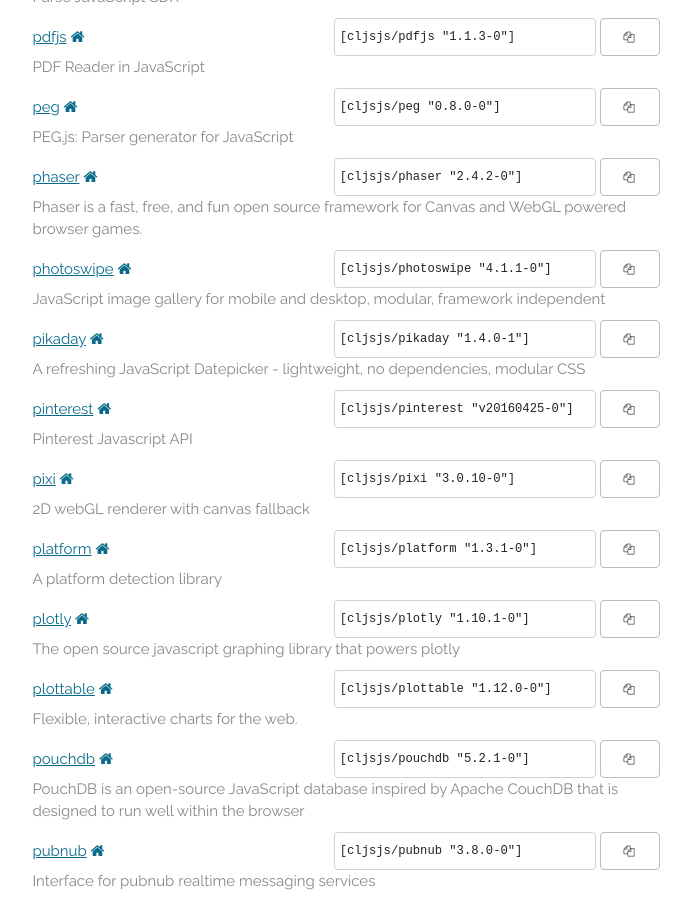
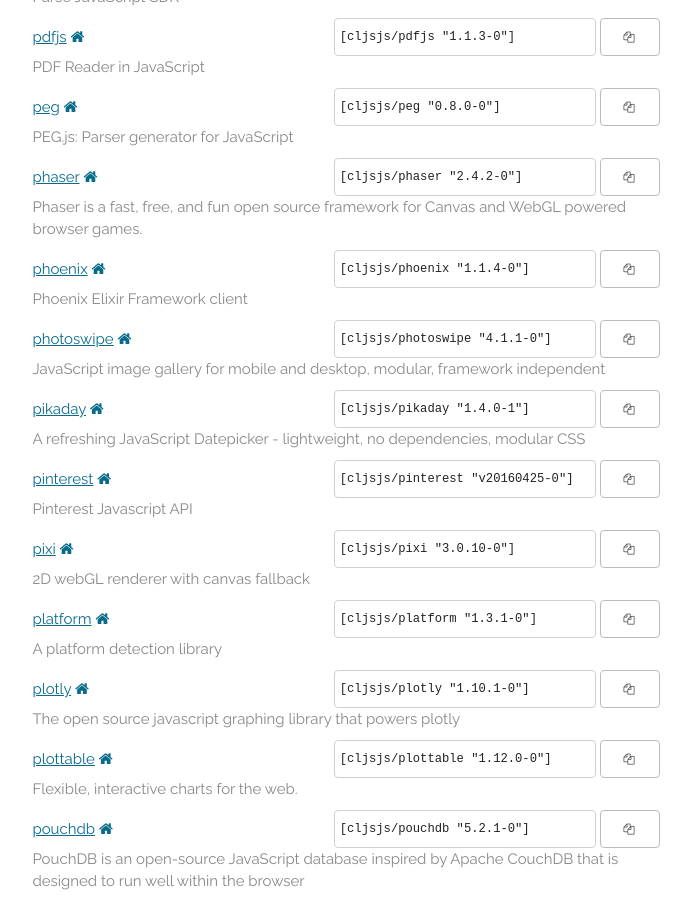
Before and after one commit to cljsjs/cljsjs.github.io, a Jekyll site: the page built from index.markdown, in a window 1280 px wide and 900 px high, scrolled down 10875 px. Shown: the whole window, without its empty margins (294-985 px from the left). Built offline with Jekyll 4.4.1, drawn with Linux system fonts in a browser that asks for light colours; nearby versions of some CDN libraries; comment, search, counter and statistics services are not loaded.

Commit message:
Automatic update

```diff
--- a/_includes/packages.html
+++ b/_includes/packages.html
@@ -1233,6 +1233,15 @@
     <p class="description">Phaser is a fast, free, and fun open source framework for Canvas and WebGL powered browser games.</p>
   </li>
   <li>
+    <a href="https://clojars.org/cljsjs/phoenix">phoenix</a>
+    <a href="http://www.phoenixframework.org" target="new"><i class="fa fa-home"></i></a>
+    <span class="clojars">
+      <input type="text" value='[cljsjs/phoenix "1.1.4-0"]'/>
+      <button data-clipboard-text='[cljsjs/phoenix "1.1.4-0"]'><i class="fa fa-copy"></i></button>
+    </span>
+    <p class="description">Phoenix Elixir Framework client</p>
+  </li>
+  <li>
     <a href="https://clojars.org/cljsjs/photoswipe">photoswipe</a>
     <a href="http://photoswipe.com/" target="new"><i class="fa fa-home"></i></a>
     <span class="clojars">
```
